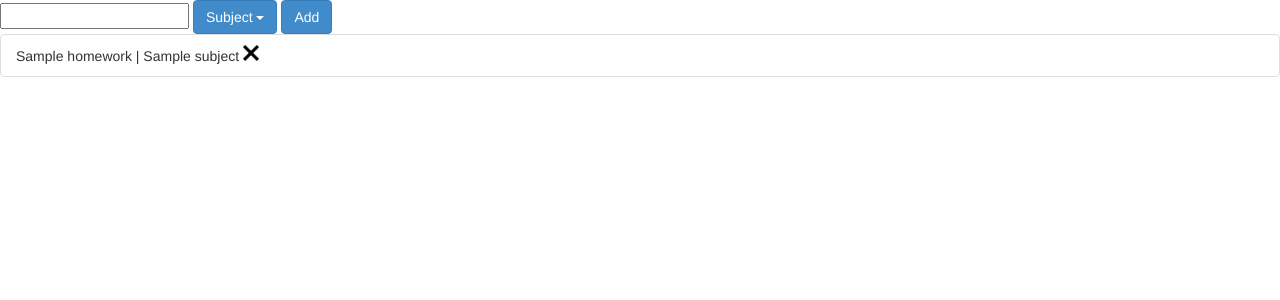
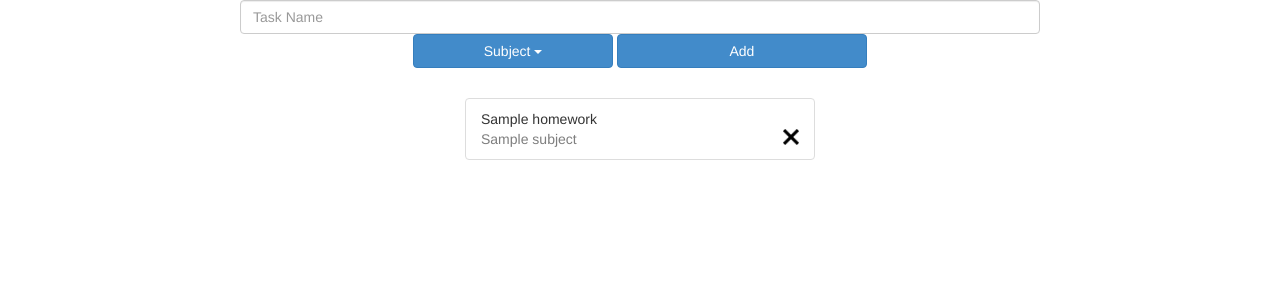
Before and after one commit to ollien/Homework-Tasker, a Django app: template templates/list.html in a window 1280 px wide. Shown: the top 300 px of the page. Run offline with Django 3.2, Linux system fonts and the light colour scheme; the template is opened without the code that fills it: values that come from a table or form of the project are taken from there, others are empty; tables that the repository leaves empty hold one stand-in row (values such as "Sample post"); parts of the project's set-up code (start-up, migrations or seed data) failed here and were passed over; some libraries are stand-ins or nearby versions.

Commit message:
Finish basically everything

```diff
--- a/HomeworkTasker/urls.py
+++ b/HomeworkTasker/urls.py
@@ -18,5 +18,6 @@ urlpatterns = patterns('',
     url(r'^addSubject/',formIns.addSubject),
     url(r'^addAssignment/',formIns.addAssignment),
     url(r'^removeAssignment/',formIns.removeAssignment),
-    url(r'^sortTasks/',formIns.sortTasks)
+    url(r'^sortTasks/',formIns.sortTasks),
+    url(r'^removeSubject/',formIns.removeSubject),
 )
--- a/static/css/index.css
+++ b/static/css/index.css
@@ -19,3 +19,8 @@ form#loginForm {
 	text-align: center;
 	font-size:10pt;
 }
+div.form-group{
+	display:block;
+	width:400px;
+	margin: 0 auto;
+}
--- a/static/css/list.css
+++ b/static/css/list.css
@@ -4,8 +4,18 @@
 	cursor: pointer;
 	width:16px;
 	height:16px;
+	float:right;
 }
-.deleteContainer > img{
+.delSubjectContainer{
+	position:relative;
+	display: inline-block;
+	cursor: pointer;
+	bottom:20px;
+	width:16px;
+	height:16px;
+	float:right;
+	}
+.deleteContainer > img, .delSubjectContainer > img{
  position: absolute;
 	top: 0px;
 	left: 0px;
@@ -44,3 +54,38 @@ li.assignmentItem{
 	background-color: #3576be;
 	color: white;
 }
+span.primary{
+	font-weight: 500;
+}
+span.secondary{
+	font-weight:300;
+	color:#7e7e7e;
+}
+div#list{
+	width:350px;
+	margin: 30px auto;
+}
+div#topInputs{
+	width:800px;
+	margin: 0 auto;
+}
+div#topButtons{
+	width: 99%;
+	margin: 0 auto;
+	text-align: center;
+	/* outline: #000 dotted thick; */
+}
+div#topButtons>button, div#topButtons>div.btn-group{
+	margin:0 auto;
+}
+button#subjectDropDown{
+	transition: border-color ease-in-out .15s, box-shadow ease-in-out .15s;
+	width:200px;
+}
+button#subjectDropDown.error{
+	box-shadow: 0 1px 1px #cc0000, 0 0 8px #cc0000;
+	border-color:#cc0000;
+}
+button#addButton{
+	width:250px;
+}
--- a/static/js/assignmentPost.js
+++ b/static/js/assignmentPost.js
@@ -9,10 +9,17 @@ $(document).ready(function(){
 			},function(data){
 				data=$.parseJSON(data);
 				if (data['result']==='OK'){
-					$('#assignmentList').append("<li id='assignmentJS"+counter+"' taskId='"+data['assignmentId']+"'>"+data['assignmentName']+" | "+data['assignmentSubject']+" <span class='deleteContainer'><img class='delete' id='deleteBlkJS"+counter+"' src='/static/img/delete.png' listening='false'/> <img class='deleteRed' id='deleteRed"+counter+"'src='/static/img/deleteRed.png' visibility='hidden' listening='false' /> </span> </li>")
+					if ($('button#subjectDropDown').hasClass('error')){
+						$('button#subjectDropDown').removeClass('error');
+					}
+					$('#assignmentList').append("<li class='assignmentItem list-group-item' id='assignmentJS"+counter+"' taskId='"+data['assignmentId']+"'><span class='primary'>"+data['assignmentName']+"</span> <br /> <span class='secondary'> "+data['assignmentSubject']+" </span> <span class='deleteContainer'><img class='delete' id='deleteBlkJS"+counter+"' src='/static/img/delete.png' listening='false'/> <img class='deleteRed' id='deleteRed"+counter+"'src='/static/img/deleteRed.png' visibility='hidden' listening='false' /> </span> </li>")
+					counter++;
 					setupButtons();
 					// $('#assignmentList').append("<img src=/static/img/delete.png />")
 					$('#assignmentBox').val('');
+				}
+				else if (data['result']=='noSubject'){
+					$('button#subjectDropDown').addClass('error');
 				}
 				else{
 					alert(data['result'])
@@ -48,7 +55,7 @@ $(document).ready(function(){
 	// });
 	$('li#addSubject').click(function(){
 		$('#subjectInput').val('');
-		$('#myModal').modal()
+		$('#addSubjectModal').modal()
 	});
 	$('#subjectInput').keydown(function(event){
 		if (event.which==13){
@@ -64,7 +71,9 @@ $(document).ready(function(){
 			}, function(data){
 				data=$.parseJSON(data);
 				if (data['result']=='OK'){
-					$('#subjectSpan').append('<li class="subjectItem" subjectId="'+data['subjectId']+'"><a href="#" onkeydown="if (event.keyCode==13) dropDownSet('+subjectName+')" onclick="dropDownSet(\''+subjectName+'\',\''+$('button#subjectDropDown').attr('currentSubjectId')+'\')">'+subjectName+'</a></li>')
+					$('#subjectSpan').append('<li class="subjectItem" subjectId="'+data['subjectId']+'"><a href="#" onkeydown="if (event.keyCode==13) dropDownSet('+subjectName+','+data['subjectId']+')" onclick="dropDownSet(\''+subjectName+'\',\''+data['subjectId']+'\')">'+subjectName+'</a><span class="delSubjectContainer"><img class="delSubject" id="delSubjectBlkJS'+counter+'" src="/static/img/delete.png" listening="false"/><img class="delSubjectRed" id="delSubjectRedJS'+counter+'" src="/static/img/deleteRed.png" listening="false"></span></li>')
+					counter++;
+					setupSubjectButtons();
 				}
 				else{
 					alert(data['result'])
--- a/static/js/deleteFade.js
+++ b/static/js/deleteFade.js
@@ -1,3 +1,5 @@
+var subjectId;
+var subjectToRemove;
 function setupButtons(){
 	var imgs=$('img[id*=delete]')
 	for (var i=0; i<imgs.length; i++){
@@ -35,7 +37,27 @@ function setupButtons(){
 			}
 	}
 }
+function setupSubjectButtons(){
+	var imgs=$('img[id*=delSubject]')
+	for (var i=0; i<imgs.length; i++){
+		if ($(imgs[i]).attr('listening')==='false'){
+			$('img.delSubjectRed').hide()
+			$(imgs[i]).hover(function(){
+				var button=$(this).parent().children('.delSubjectRed')
+				button.stop(true,true).fadeToggle()
+			});
+			$(imgs[i]).click(function(){
+				var li=$(this).parent().parent();
+				$('#modalRemoveSubjectName').text($(li).text());
+				subjectId=li.attr('subjectId')
+				subjectToRemove=li;
+				$('#removeSubjectModal').modal()
+			});
+			$(imgs[i]).attr('listening','true');
+		}
+	}
 
+}
 $(document).ready(function(){
 	// // alert(counter);
 	// $('img.deleteRed').hide();
@@ -43,5 +65,30 @@ $(document).ready(function(){
 	// 	var delButton=$(this).parent().children('.deleteRed')
 	// 	delButton.stop(true,true).fadeToggle()
 	// });
+	$('#confirmRemoveSubject').click(function(){
+		$.post('/removeSubject/',{
+			'subjectId':subjectId,
+			'csrfmiddlewaretoken':$("input[name='csrfmiddlewaretoken']").val()
+		},function(data){
+			data=$.parseJSON(data)
+			if (data['result']=='OK'){
+				subjectToRemove.remove();
+				var assignments=$('.assignmentItem')
+				for (var i=0; i<assignments.length; i++){
+					var id=$(assignments[i]).attr('taskId')
+					if ($.inArray(id,data['assignments'])!=-1){
+						$(assignments[i]).fadeOut(function(){
+							$(this).remove();
+						})
+					}
+				}
+				dropDownReset(subjectId)
+			}
+			else{
+				alert(data['result'])
+			}
+		});
+	});
 	setupButtons()
+	setupSubjectButtons()
 });
--- a/static/js/listDropdownFocus.js
+++ b/static/js/listDropdownFocus.js
@@ -16,3 +16,8 @@ function dropDownSet(name,uid){
 	$('#subjectDropDown').html(name+' <span class="caret"></span>').attr('currentsubjectid',uid)
 	console.log(name);
 }
+function dropDownReset(uid){
+	if ($('#subjectDropDown').attr('currentsubjectid')==uid){
+		$('#subjectDropDown').html("Subject <span class='caret'></span>").attr('currentsubjectid','None')
+	}
+}
--- a/static/js/listSort.js
+++ b/static/js/listSort.js
@@ -3,10 +3,20 @@ $(document).ready(function(){
 	$('ul#assignmentList').disableSelection();
 	$('ul#assignmentList').on("sortbeforestop",function(event){
 		var items = $('ul#assignmentList>li.assignmentItem');
+		var ids = []
 		for (var i=0; i<items.length; i++){
 			if (!($(items[i]).hasClass('ui-sortable-placeholder'))){
-				console.log($(items[i]).attr('taskId'));
+				ids.push($(items[i]).attr('taskId'))
 			}
 		}
+		console.log(ids);
+		$.post('/sortTasks/',
+		{
+			'taskIds':ids,
+			'csrfmiddlewaretoken':$("input[name='csrfmiddlewaretoken']").val()
+		},
+		function(data){
+
+		});
 	});
 })
--- a/templates/list.html
+++ b/templates/list.html
@@ -1,5 +1,3 @@
-<html>
-<head>
 	<title>HomeworkTasker</title>
 		<script src="//ajax.googleapis.com/ajax/libs/jquery/1.11.0/jquery.min.js"></script>
 		<script src="/static/js/jquery.cookie.js"></script>
@@ -7,16 +5,18 @@
 		<link rel="stylesheet" href="//ajax.googleapis.com/ajax/libs/jqueryui/1.10.4/themes/smoothness/jquery-ui.css" />
 		<script src="//ajax.googleapis.com/ajax/libs/jqueryui/1.10.4/jquery-ui.min.js"></script>
 		<!-- / jQueryUI -->
+		<script src="/static/js/listDropdownFocus.js"></script>
 		<script src="/static/js/deleteFade.js"></script>
 		<script src="/static/js/assignmentPost.js"></script>
-		<script src="/static/js/listDropdownFocus.js"></script>
 		<script src="/static/js/listSort.js"></script>
 		<script src="/static/bootstrap/js/bootstrap.min.js"></script>
 		<link rel="stylesheet" type="text/css" href="/static/bootstrap/css/bootstrap.css">
 		<link rel="stylesheet" type="text/css" href="/static/css/list.css">
 </head>
 	<body>
-		<input id="assignmentBox"> </input>
+		<div id='topInputs'>
+			<input class='form-control' id="assignmentBox" placeholder="Task Name"> </input>
+			<div id='topButtons'>
 				<div class='btn-group' id="subjects">
 					 <button type="button" class="btn btn-primary dropdown-toggle" data-toggle="dropdown" id="subjectDropDown" chosen='false' currentSubjectId='None'>
 						 Subject <span class="caret"></span>
@@ -25,7 +25,12 @@
 					<ul class="dropdown-menu" id='subject-list' role="menu">
 						<span id="subjectSpan">
 					{% for item in subjects %}
-				<li class='subjectItem' subjectId="{{item.subjectId}}"><a href="#" onkeydown="if (event.keyCode==13) dropDownSet('{{item.name}}')" onclick="dropDownSet('{{item.name}}','{{item.subjectId}}')">{{item.name}}</a> </li>
+						<li class='subjectItem' subjectId="{{item.subjectId}}"><a href="#" onkeydown="if (event.keyCode==13) dropDownSet('{{item.name}}')" onclick="dropDownSet('{{item.name}}','{{item.subjectId}}')">{{item.name}}</a>
+							<span class='delSubjectContainer'>
+								<img class='delSubject' id='delSubjectBlk{{ forloop.counter }}' src='/static/img/delete.png' listening='false'/>
+								<img class='delSubjectRed' id='delSubjectRed{{ forloop.counter }}' src='/static/img/deleteRed.png' listening='false'>
+							</span>
+						 </li>
 					{% endfor %}
 				</span>
 					{% if subjects %}
@@ -36,12 +41,17 @@
 
 				</div>
 				<button id="addButton" class="btn btn-primary">Add</button>
-
+			</div>
+		</div>
 
 		{% csrf_token %}
+		<div id='list'>
 			<ul id="assignmentList" class="list-group">
 				{% for item in assignments %}
-				<li class="assignmentItem list-group-item" id='assignment{{forloop.counter}}' taskId="{{item.taskId}}">{{item.label}} | {{item.subject.name}}
+					<li class="assignmentItem list-group-item" id='assignment{{forloop.counter}}' taskId="{{item.taskId}}">
+						<span class='primary'> {{item.label}}</span>
+						<br />
+						<span class='secondary'> {{item.subject.name}}</span>
 						<span class='deleteContainer'>
 						<img class='delete' id='deleteBlk{{ forloop.counter }}'src='/static/img/delete.png' listening='false'/>
 						<img class='deleteRed' id='deleteRed{{ forloop.counter }}'src='/static/img/deleteRed.png' visibility="hidden" listening='false'/>
@@ -49,10 +59,11 @@
 					</li>
 				{% endfor %}
 			</ul>
+		</div>
 
 
-
-		<div class="modal fade" id="myModal" tabindex="-1" role="dialog" aria-labelledby="myModalLabel" aria-hidden="true">
+		<!-- Add Subject Modal -->
+		<div class="modal fade" id="addSubjectModal" tabindex="-1" role="dialog" aria-labelledby="myModalLabel" aria-hidden="true">
 		  <div class="modal-dialog">
 			<div class="modal-content">
 			  <div class="modal-header">
@@ -69,6 +80,24 @@
 			</div>
 		  </div>
 		</div>
+		<!-- Confirm Remove subject Modal -->
+		<div class="modal fade" id="removeSubjectModal" tabindex="-1" role="dialog" aria-labelledby="myModalLabel" aria-hidden="true">
+		  <div class="modal-dialog">
+			<div class="modal-content">
+			  <div class="modal-header">
+				<button type="button" class="close" data-dismiss="modal" aria-hidden="true">&times;</button>
+				<h4 class="modal-title" id="myModalLabel">Are you sure you want to delete the subject <span id="modalRemoveSubjectName"></span>?</h4>
+			  </div>
+			  <div class="modal-body">
+				This cannot be undone!
+			  </div>
+			  <div class="modal-footer">
+				<button type="button" class="btn btn-danger" id='cancelRemoveSubject' data-dismiss="modal">No</button>
+				<button type="button" id='confirmRemoveSubject' class="btn btn-success" data-dismiss="modal">Yes</button>
+			  </div>
+			</div>
+		  </div>
+		</div>
 
 
 
```
Also changed, not shown: HomeworkTasker/formIns.py (+30 -1 lines), HomeworkTasker/userHandling.py (+9 -0 lines), templates/index.html (+22 -4 lines), static/img/deleteRed.png, 4 other files. Lines whose indentation alone changed are shown as unchanged.
